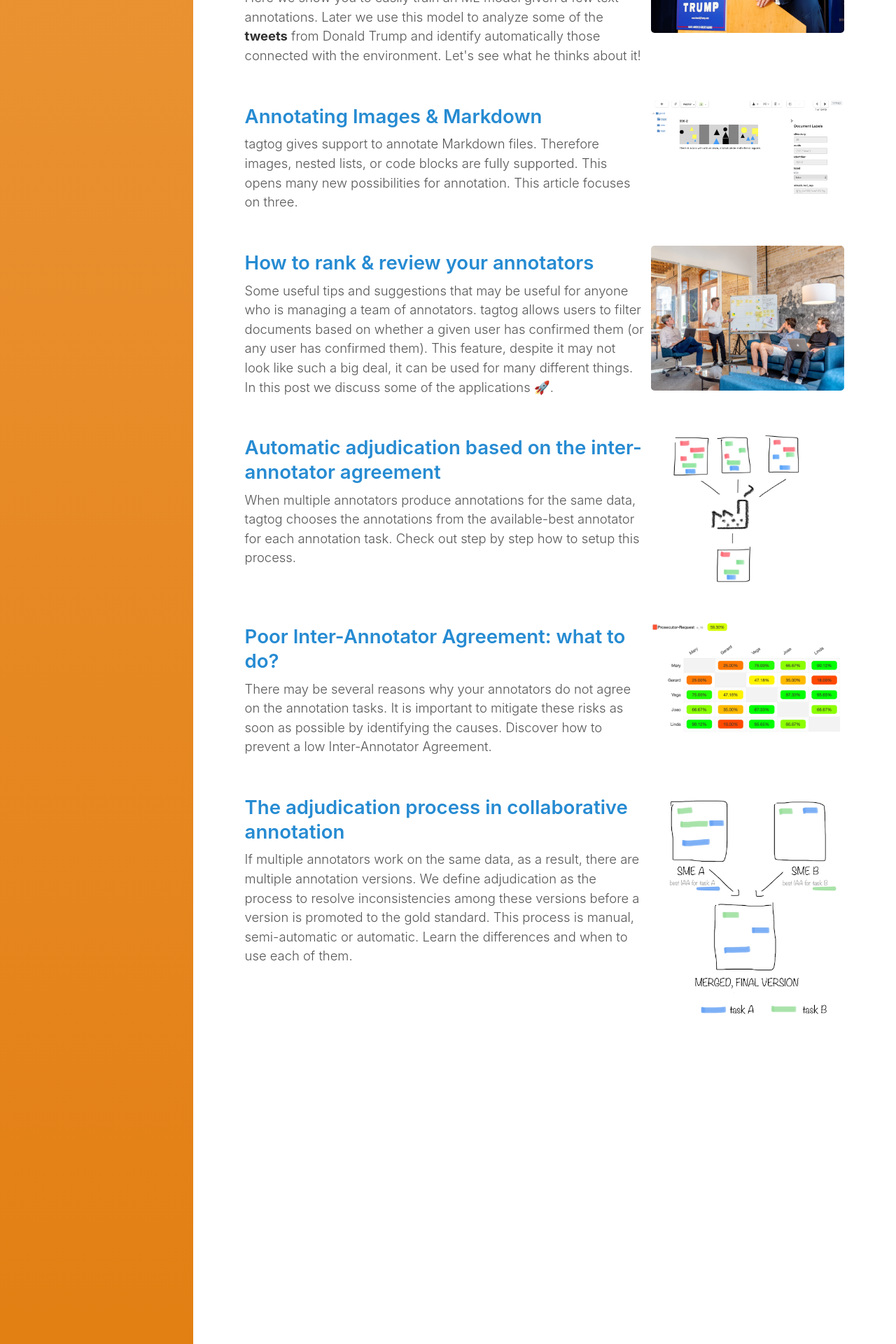
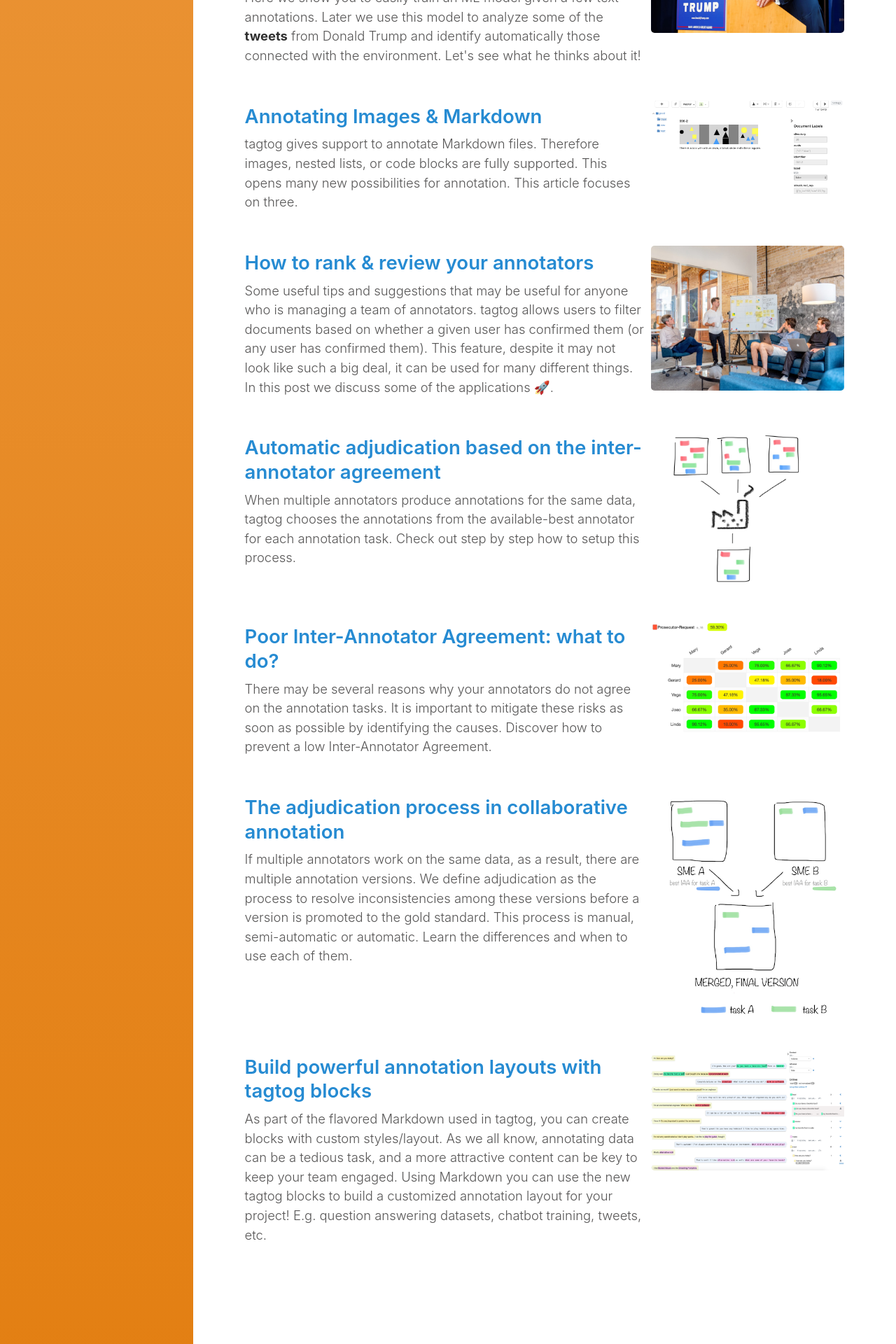
Before and after one commit to tagtogorg/tagtog-doc, a Jekyll site: the page built from quick-tutorials.md, in a window 1280 px wide. Shown: the part 1875-3795 px from the top of the page at 70% size. Built offline with Jekyll 4.4.1, drawn with Linux system fonts in a browser that asks for light colours; nearby versions of some CDN libraries; emoji names are drawn with the system emoji font.

Commit message:
Update quick tutorials

```diff
--- a/quick-tutorials.md
+++ b/quick-tutorials.md
@@ -105,3 +105,11 @@ Know what you can do with tagtog with the following tutorials. Moreover, we publ
 <div class="one-third-col">
   {% include image.html name="automatic_adjudication.png" %}
 </div>
+
+<div class="two-third-col">
+  <h2><a title="Jorge Campos at Medium - Build powerful annotation layouts with tagtog blocks" href="https://medium.com/@tagtog/build-powerful-annotation-layouts-with-tagtog-blocks-5ae2a1268917">Build powerful annotation layouts with tagtog blocks</a></h2>
+  <p>As part of the flavored Markdown used in tagtog, you can create blocks with custom styles/layout. As we all know, annotating data can be a tedious task, and a more attractive content can be key to keep your team engaged. Using Markdown you can use the new tagtog blocks to build a customized annotation layout for your project! E.g. question answering datasets, chatbot training, tweets, etc.</p>
+</div>
+<div class="one-third-col">
+  {% include image.html name="chatbot.png" %}
+</div>
```
